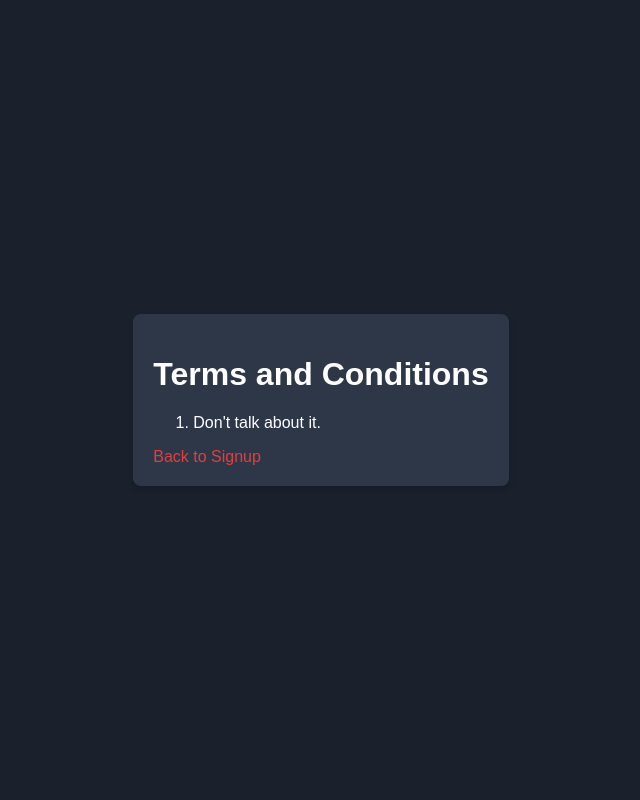
After one commit to rc-515/Software-Engineering-Website, a PHP site: page /terms.html in a window 1280 px wide. The commit adds this page. Shown: the whole page, without its empty margins (319-959 px from the left). Run offline with PHP 8.4, Linux system fonts and the light colour scheme.

Commit message:
New terms page
created a terms page with the rules of the app

```diff
--- a/SignUp.html
+++ b/SignUp.html
@@ -23,6 +23,12 @@
                 <option>Intermediate</option>
                 <option>Advanced</option>
             </select>
+            <div class="terms">
+                <input type="checkbox" id="termsCheckbox">
+                <label for="termsCheckbox">
+                    I agree to the <a href="terms.html" target="_blank">Terms and Conditions</a>
+                </label>
+            </div>
             <button type="submit">Sign Up & Fight</button>
         </form>
     </div>
--- a/SignUpStyle.css
+++ b/SignUpStyle.css
@@ -45,3 +45,24 @@ button {
 button:hover {
     background-color: #c53030;
 }
+
+.terms-container {
+    background-color: #2d3748;
+    padding: 20px;
+    border-radius: 8px;
+    box-shadow: 0 4px 6px rgba(0, 0, 0, 0.1);
+    max-width: 400px;
+}
+
+ol {
+    text-align: left;
+}
+
+.back-link {
+    color: #e53e3e;
+    text-decoration: none;
+}
+
+.back-link:hover {
+    text-decoration: underline;
+}
--- /dev/null
+++ b/terms.html
@@ -0,0 +1,18 @@
+<!DOCTYPE html>
+<html lang="en">
+<head>
+    <meta charset="UTF-8">
+    <meta name="viewport" content="width=device-width, initial-scale=1.0">
+    <title>Terms and Conditions</title>
+    <link rel="stylesheet" href="SignUpStyle.css">
+</head>
+<body>
+    <div class="terms-container">
+        <h1>Terms and Conditions</h1>
+        <ol>
+            <li>Don't talk about it.</li>
+        </ol>
+        <a href="index.html" class="back-link">Back to Signup</a>
+    </div>
+</body>
+</html>
```
